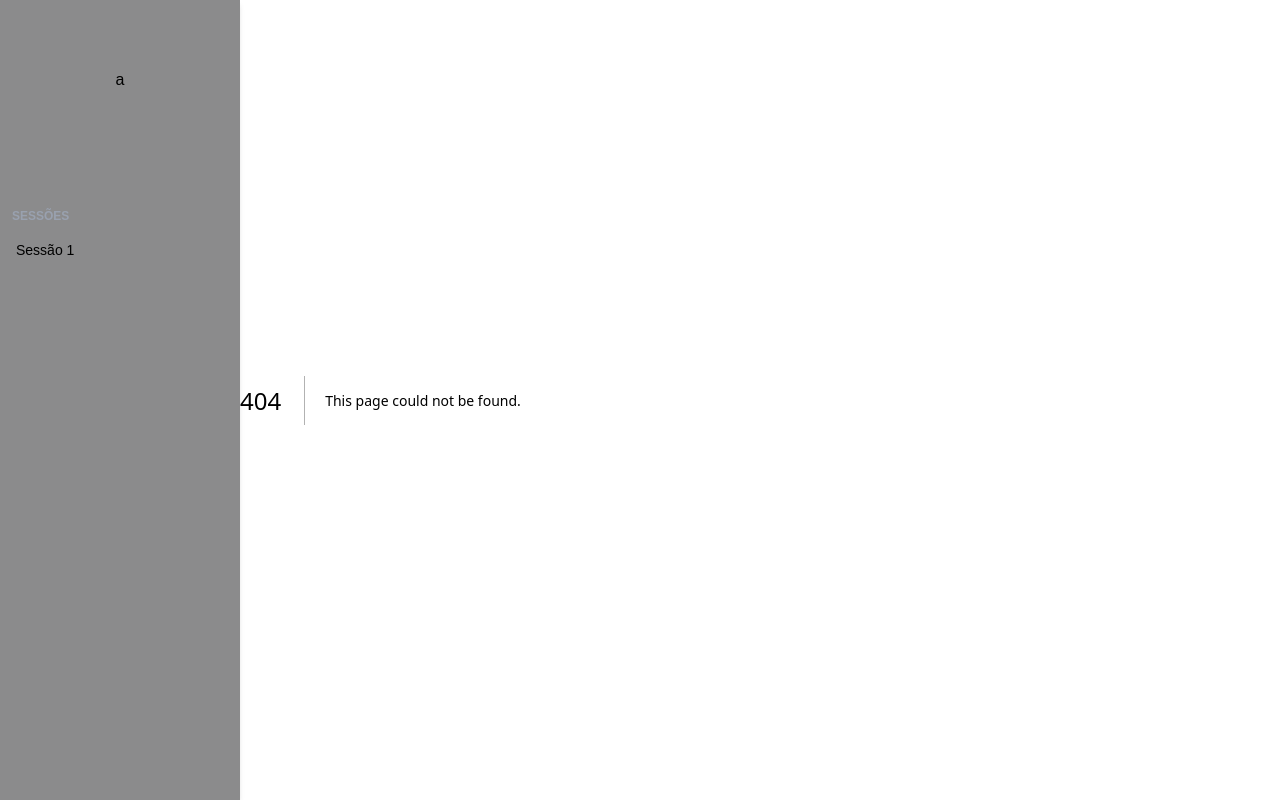
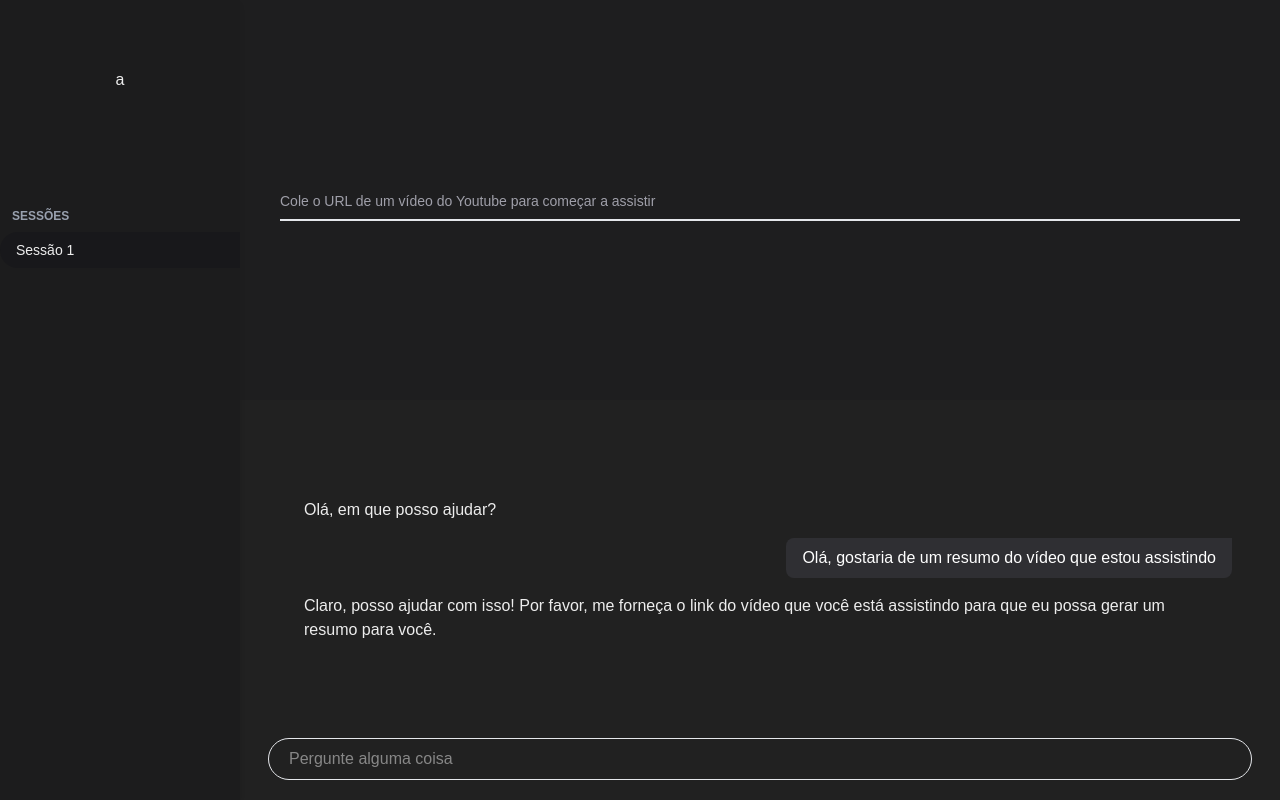
Before and after one commit to lleafar/video-study-ai-assistant, a Next.js app in the folder frontend/: page /chat/1 in a window 1280 px wide. Before the commit this address had no page. Built offline with nearby package versions, Linux system fonts and the light colour scheme.

Commit message:
feat(chat): add ChatSync component for session management and update Sidebar routes

```diff
--- /dev/null
+++ b/frontend/app/chat/[id]/ChatSync.tsx
@@ -0,0 +1,14 @@
+"use client";
+
+import { useChatStore } from "@/store/useChatStore";
+import { useEffect } from "react";
+
+export default function ChatSync({ id }: { id: string }) {
+    const setCurrentSessionId = useChatStore((s) => s.setCurrentSessionId);
+
+    useEffect(() => {
+        setCurrentSessionId(id);
+    }, [id, setCurrentSessionId]);
+
+    return null;
+}
--- /dev/null
+++ b/frontend/app/chat/[id]/page.tsx
@@ -0,0 +1,20 @@
+import Chat from "@/app/components/Chat";
+import VideoPlayer from "@/app/components/VideoPlayer";
+import { use } from "react";
+import ChatSync from "./ChatSync";
+
+export default function ChatPage({ params }: { params: Promise<{ id: string }> }) {
+    const { id } = use(params);
+
+  return (
+   <main className="h-screen flex-1 flex flex-col">
+        <ChatSync id={id} />
+        <div className="h-1/2 bg-zinc-900/30">
+          <VideoPlayer/>
+        </div>
+        <div className="h-1/2">
+          <Chat/>
+        </div>
+   </main>
+  );
+}
--- a/frontend/app/components/Sidebar.tsx
+++ b/frontend/app/components/Sidebar.tsx
@@ -24,7 +24,7 @@ export default function Sidebar() {
           {sessions.map((session) => (
             <SidebarItem
               key={session.id}
-              route={`/${session.id}`}
+              route={`/chat/${session.id}`}
               label={`Sessão ${session.id}`}
             />
           ))}
```
